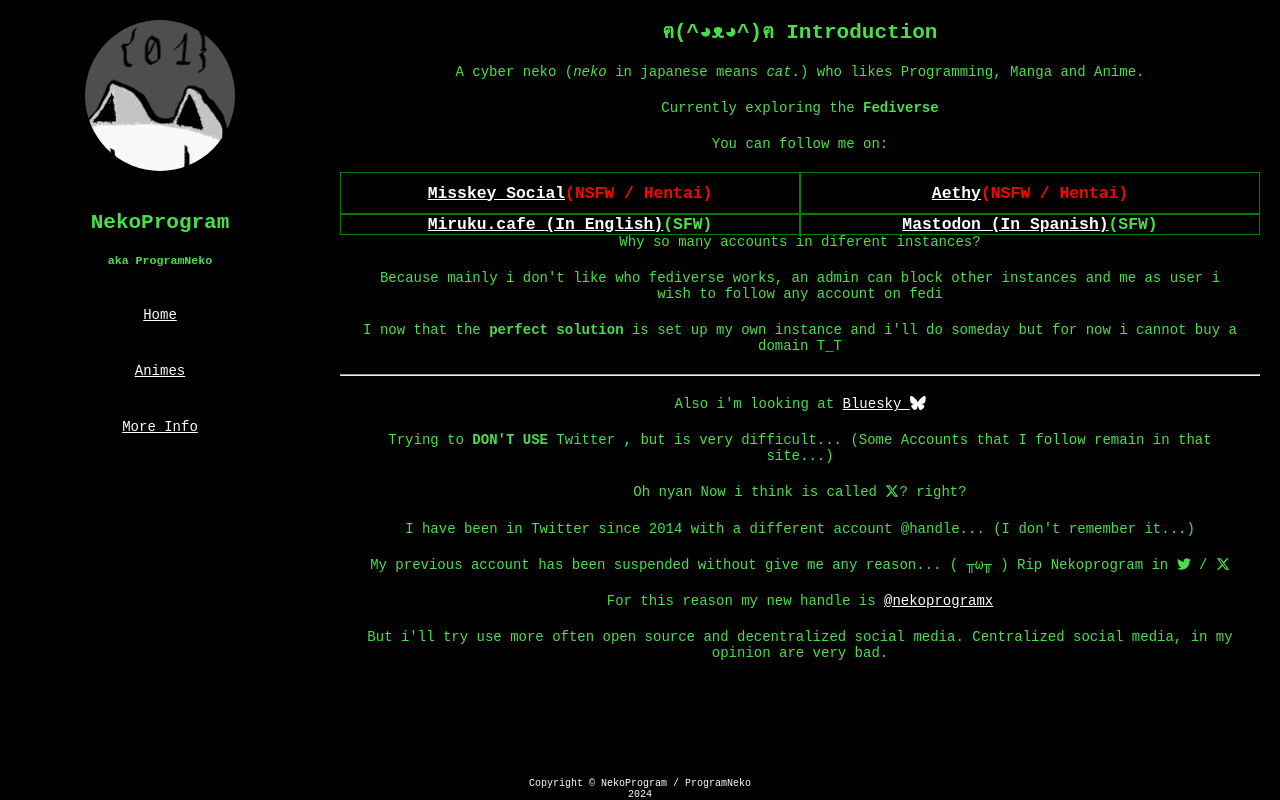
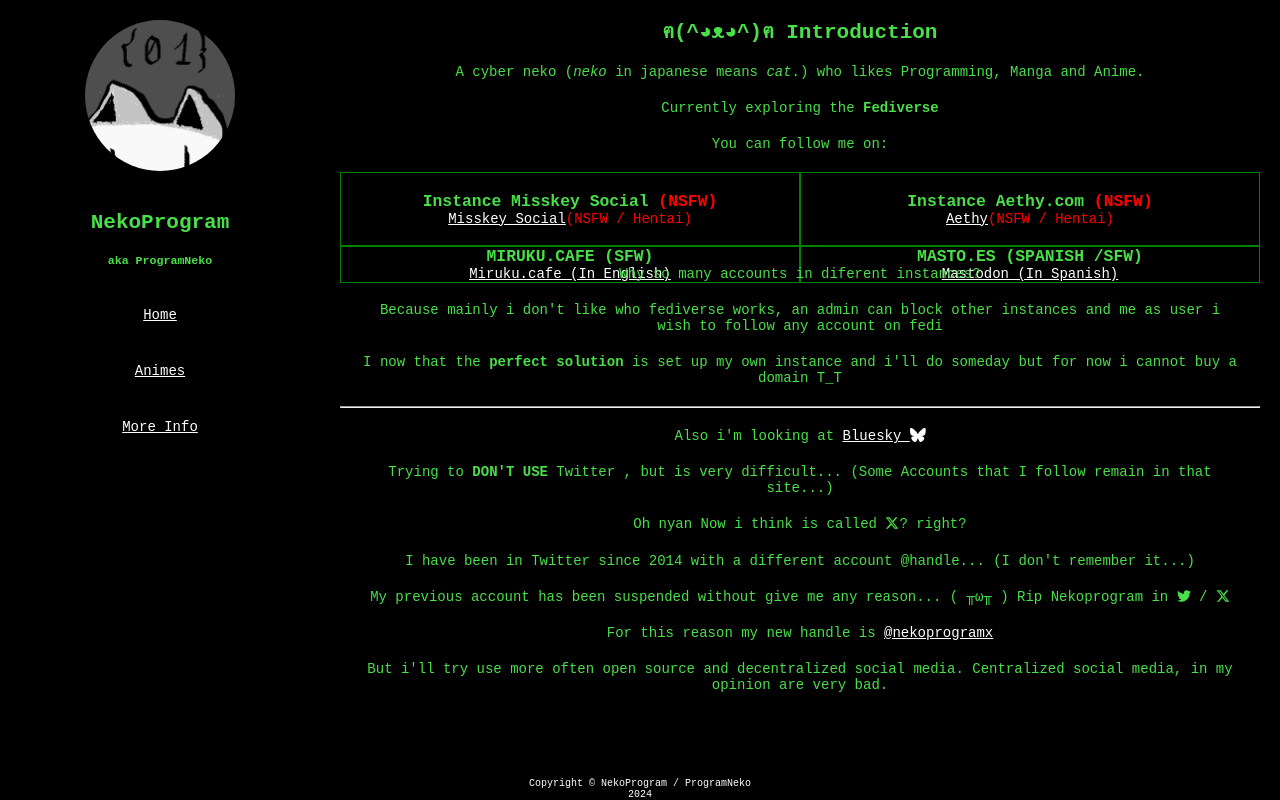
Before and after one commit to nekoprogram/nekoprogram.github.io, a React (Vite) app: page / in a window 1280 px wide. Built offline with nearby package versions, Linux system fonts and the light colour scheme.

Commit message:
Changed anchor and headers.Splitted

```diff
--- a/src/pages/Home.jsx
+++ b/src/pages/Home.jsx
@@ -17,23 +17,26 @@ function Home() {
         <section className='container-sns'>
           <div className="hcard">
             <header>
-              <h3><a rel="me" href="https://misskey.social/@programneko" target="_blank">Misskey Social</a><span class="nsfw">(NSFW / Hentai)</span></h3>
+              <h3> Instance Misskey Social <span className="nsfw">(NSFW)</span></h3>
+              <a rel="me" href="https://misskey.social/@programneko" target="_blank">Misskey Social</a><span class="nsfw">(NSFW / Hentai)</span>
             </header>
           </div>
           <div className="hcard">
             <header>
-              <h3><a rel="me" href="https://aethy.com/@nekoprogram_nsfw" target="_blank">Aethy</a><span class="nsfw">(NSFW / Hentai)</span></h3>
+              <h3>Instance Aethy.com <span className='nsfw'>(NSFW)</span></h3>
+              <a rel="me" href="https://aethy.com/@nekoprogram_nsfw" target="_blank">Aethy</a><span class="nsfw">(NSFW / Hentai)</span>
             </header>
           </div>
           <div className="hcard">
             <header>
-              <h3><a rel="me" href="https://miruku.cafe/@nekoprogram" target="_blank">Miruku.cafe (In English)</a>(SFW)</h3>
+              <h3>MIRUKU.CAFE (SFW)</h3>
+              <a rel="me" href="https://miruku.cafe/@nekoprogram" target="_blank">Miruku.cafe (In English)</a>
             </header>
           </div>
           <div className="hcard">
             <header>
-              <h3><a rel="me" href="https://masto.es/@nekoprogram" target="_blank">Mastodon (In Spanish)</a>(SFW)</h3>
-
+              <h3>MASTO.ES (SPANISH /SFW)</h3>
+              <a rel="me" href="https://masto.es/@nekoprogram" target="_blank">Mastodon (In Spanish)</a>
             </header>
           </div>
 
```
